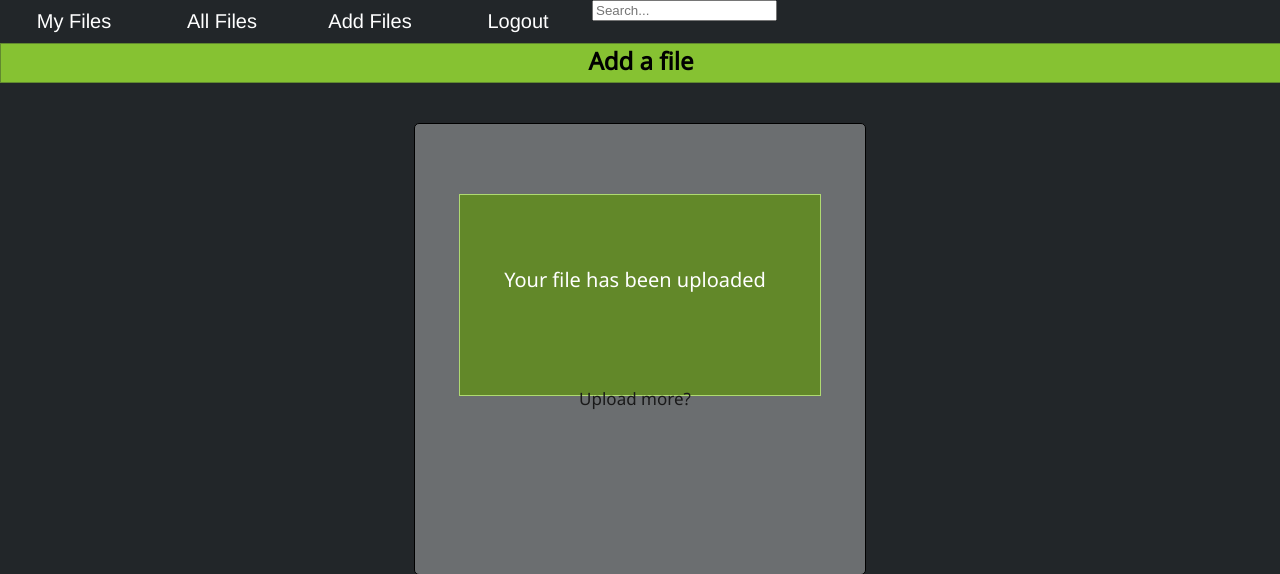
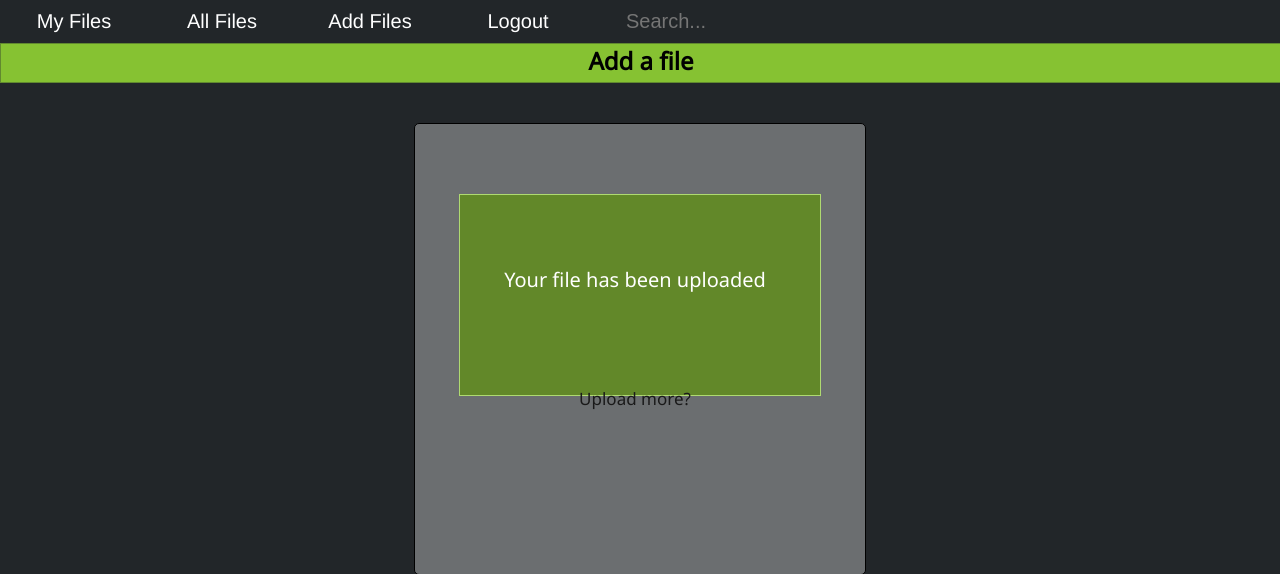
Before and after one commit to adechan/FOU, a PHP site: page /addfilepage/uploaddone.html in a window 1280 px wide. Shown: the part 58-632 px from the top of the page. Run offline with PHP 8.4, Linux system fonts and the light colour scheme.

Commit message:
added CSS for search input tag

```diff
--- a/addfilepage/css/uploaddone.css
+++ b/addfilepage/css/uploaddone.css
@@ -44,6 +44,19 @@ h2
   padding: 10px ;
   font-size: 20px;
   width: 10%;
+}
+
+.buttonsList input{
+  text-align: center ;
+  text-decoration: none;
+  color: white ;
+  float: left;
+  padding: 10px ;
+  font-size: 20px;
+  width: 10%;
+  text-align: center;
+  background-color:#222629 ;
+  border:0;
 }
 
 .buttonsList a:hover
```
Also changed, not shown: addfilepage/css/addfile.css (+13 -0 lines).
